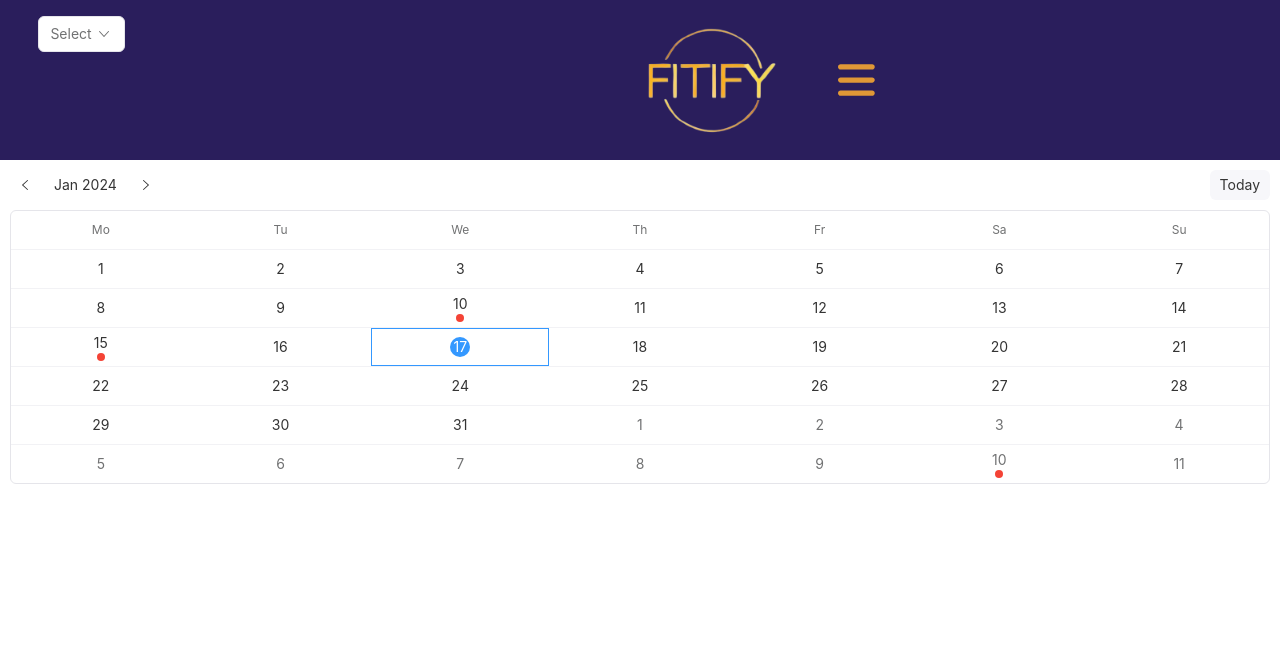
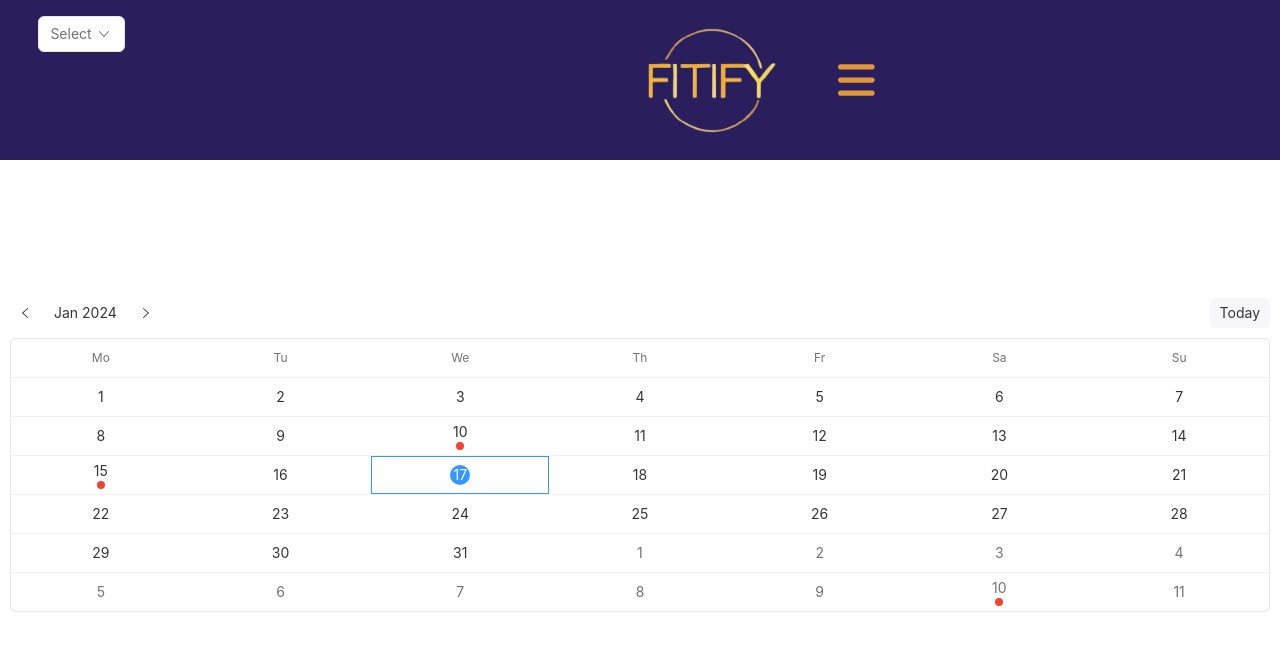
Before and after one commit to Shadow-Nic/SPA-Final-Project, a React (Vite) app: page /calendar in a window 1280 px wide. Shown: the top 650 px of the page. Built offline with nearby package versions, Linux system fonts and the light colour scheme.

Commit message:
edit position calendar

```diff
--- a/src/Style/Main.css
+++ b/src/Style/Main.css
@@ -43,4 +43,5 @@ header {
 
 .calendar {
     width: 100vw;
+    padding-top: 10%;
 }
```
